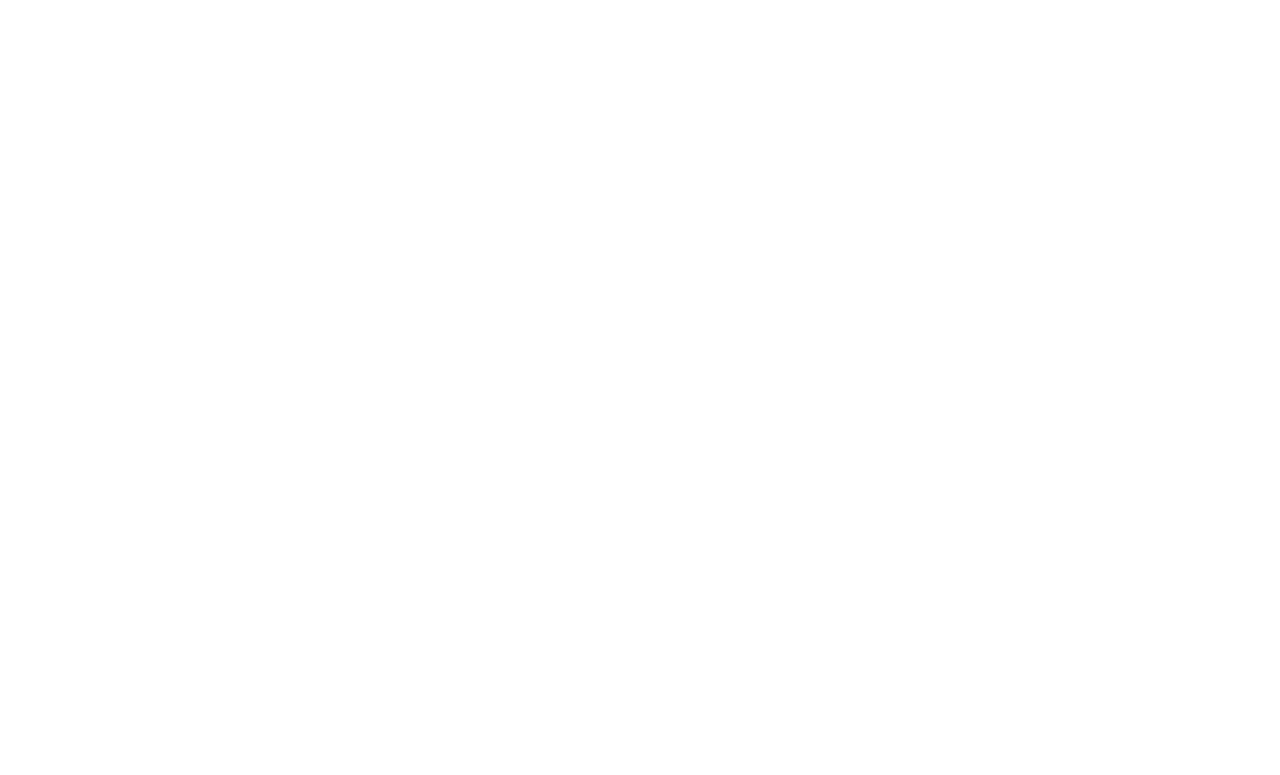
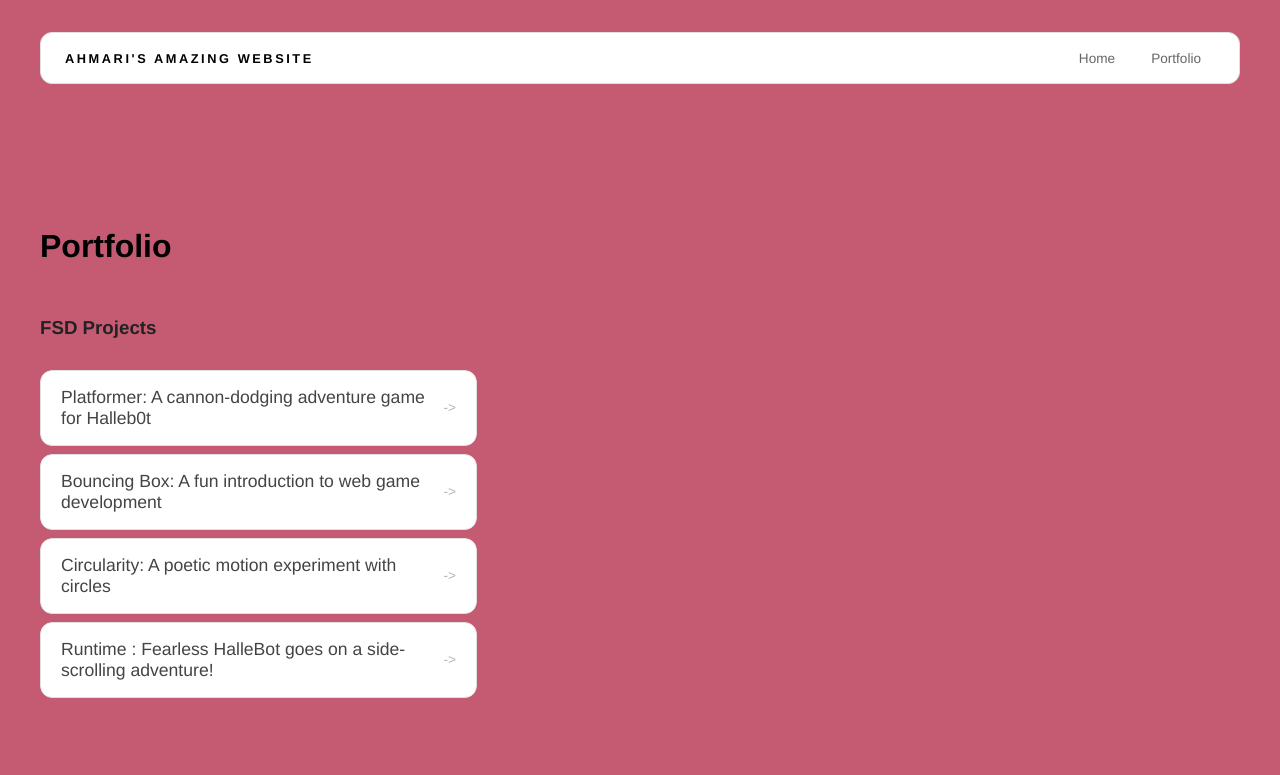
Before and after one commit to ahmaribrown-cell/ahmaribrown-cell.github.io, a plain HTML site: page portfolio.html in a window 1280 px wide. Drawn offline with Linux system fonts and the light colour scheme.

Commit message:
portfolio

```diff
--- a/portfolio.html
+++ b/portfolio.html
@@ -0,0 +1,57 @@
+<!DOCTYPE html>
+<html>
+  <head>
+    <title> Ahmari B Website</title>
+  <link rel="stylesheet" href="style.css" />
+</head>
+    <title>Ahmari's portfolio</title>
+  </head>
+
+  <body>
+    <!-- All content goes here -->
+    <div id="all-contents">
+      <nav>
+  <h1>Ahmari's Amazing Website</h1>
+  <ul id="nav-ul">
+    <li class="nav-li">
+      <a href="index.html">Home</a>
+    </li>
+    <li class="nav-li">
+      <a href="portfolio.html">Portfolio</a>
+
+
+    </li>
+  </ul>
+</nav>
+
+
+  <main>
+
+  <div class="content">
+    <h1>Portfolio</h1>
+    <h3>FSD Projects</h3>
+    <ul id="portfolio">
+      <li>
+  <a href="fsd-projects/platformer/">Platformer: A cannon-dodging adventure game for Halleb0t</a>
+</li>
+<li>
+  <a href="fsd-projects/bouncing-box/">Bouncing Box: A fun introduction to web game development</a>
+</li>
+<li>
+  <a href="fsd-projects/circularity/">Circularity: A poetic motion experiment with circles</a>
+</li>
+<li>
+ <a href="fsd-projects/runtime/">Runtime : Fearless HalleBot goes on a side-scrolling adventure!</a>
+</li>
+
+    </ul>
+
+    <!-- ASD Projects will go here -->
+
+  </div>
+</main>
+
+  </main>
+    </div>
+  </body>
+</html>
--- a/style.css
+++ b/style.css
@@ -159,3 +159,55 @@
   background: #000;
   color: #fff;
 }
+/* Portfolio styles */
+.content h1 {
+  color: black;
+}
+
+#portfolio {
+  list-style: none;
+  margin: 0;
+  padding: 0;
+  width: 100%;
+  display: flex;
+  flex-direction: column;
+  gap: 8px;
+}
+
+#portfolio li {
+  border-radius: 12px;
+  overflow: hidden;
+}
+
+#portfolio a {
+  display: flex;
+  justify-content: space-between;
+  align-items: center;
+  text-decoration: none;
+  color: #444;
+  padding: 16px 20px;
+  font-size: 1.1rem;
+  font-weight: 500;
+  background: #fff;
+  border: 1px solid #e0e0e0;
+  border-radius: 12px;
+  transition: background 0.25s ease, color 0.25s ease, transform 0.25s ease;
+}
+
+#portfolio a:hover {
+  background: #000;
+  color: #fff;
+  transform: translateX(4px);
+}
+
+#portfolio a::after {
+  content: "->";
+  font-size: 0.85rem;
+  opacity: 0.4;
+  transition: opacity 0.25s ease;
+  white-space: nowrap;
+}
+
+#portfolio a:hover::after {
+  opacity: 1;
+}
```
